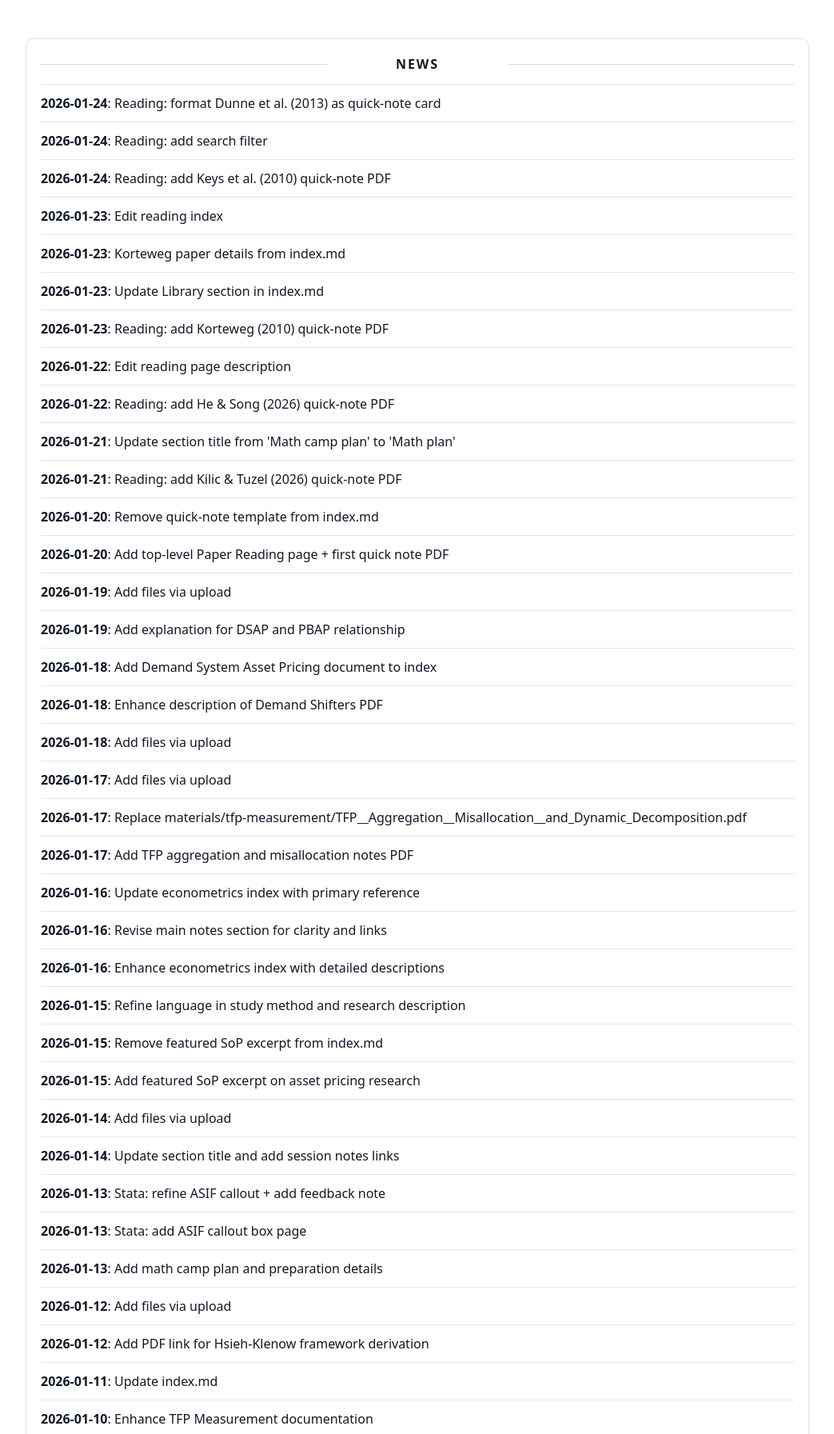
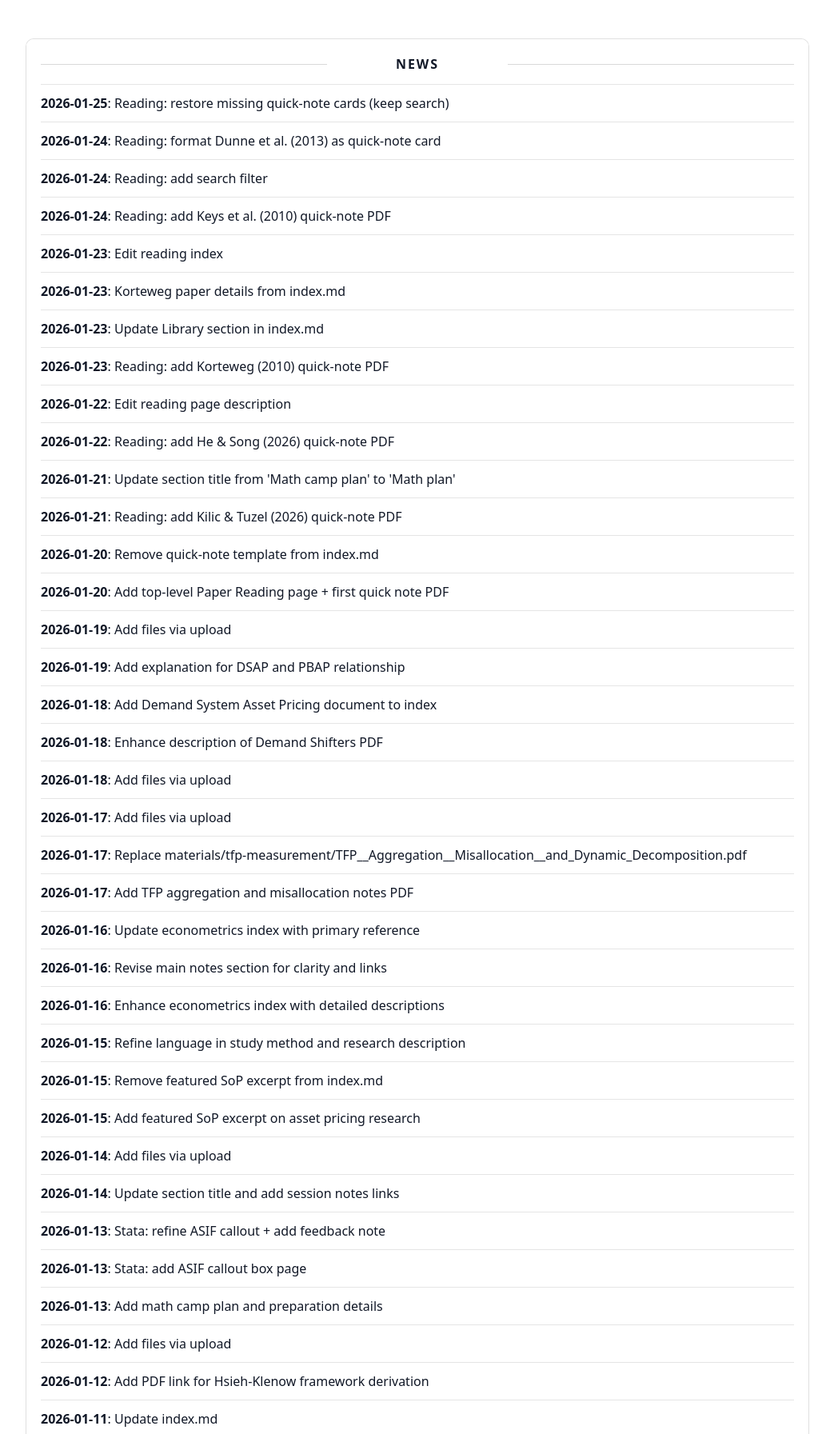
Before and after one commit to yaxinzn/study-archive, a Jekyll site: the page built from updates/index.md, in a window 1280 px wide, cut to the strip 476-2269 px from the top of the page. Shown: the whole strip at 80% size, without its empty margins (118-1161 px from the left). Built offline with Jekyll 4.4.1, drawn with Linux system fonts in a browser that asks for light colours; some of the changed text lies outside the part shown.

Commit message:
chore: update NEWS feed

```diff
--- a/_data/news.yml
+++ b/_data/news.yml
@@ -1,4 +1,7 @@
 # Auto-generated update history (sorted newest -> oldest). Do not edit manually.
+- ts: "1769282854"
+  date: "2026-01-25"
+  title: "Reading: restore missing quick-note cards (keep search)"
 - ts: "1769257929"
   date: "2026-01-24"
   title: "Reading: format Dunne et al. (2013) as quick-note card"
```
